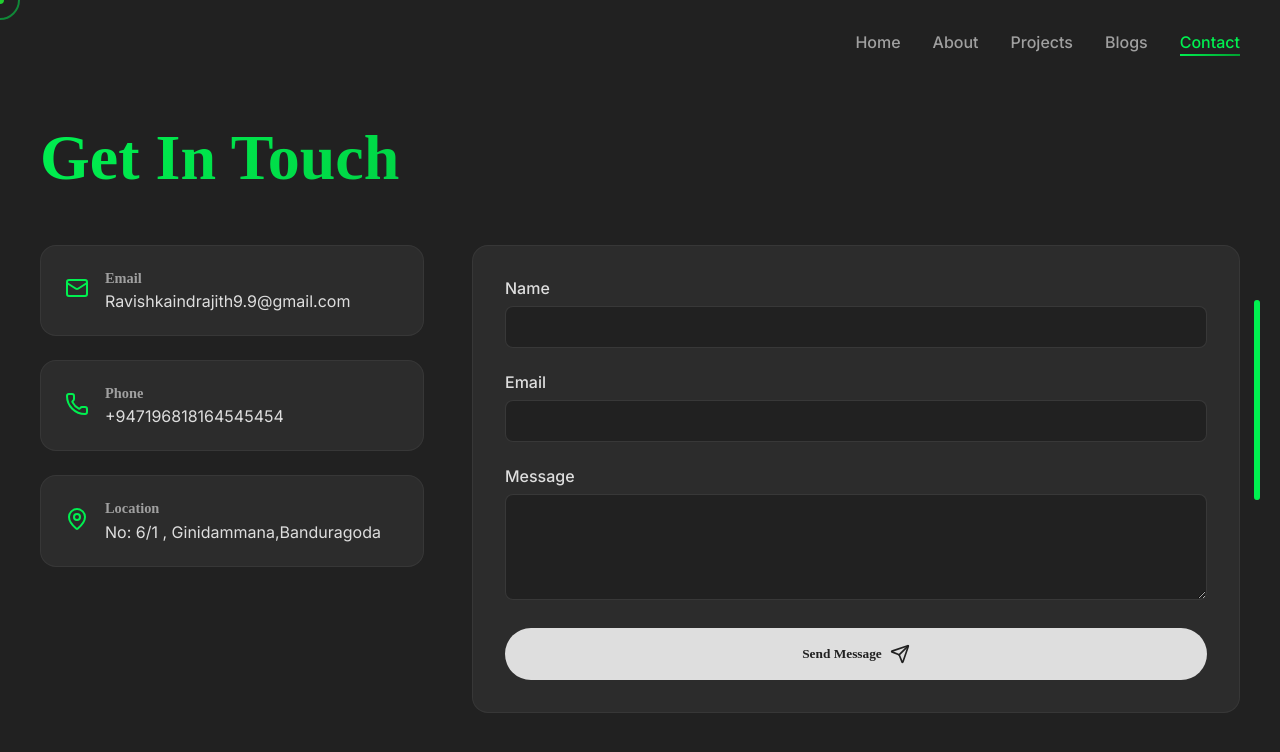
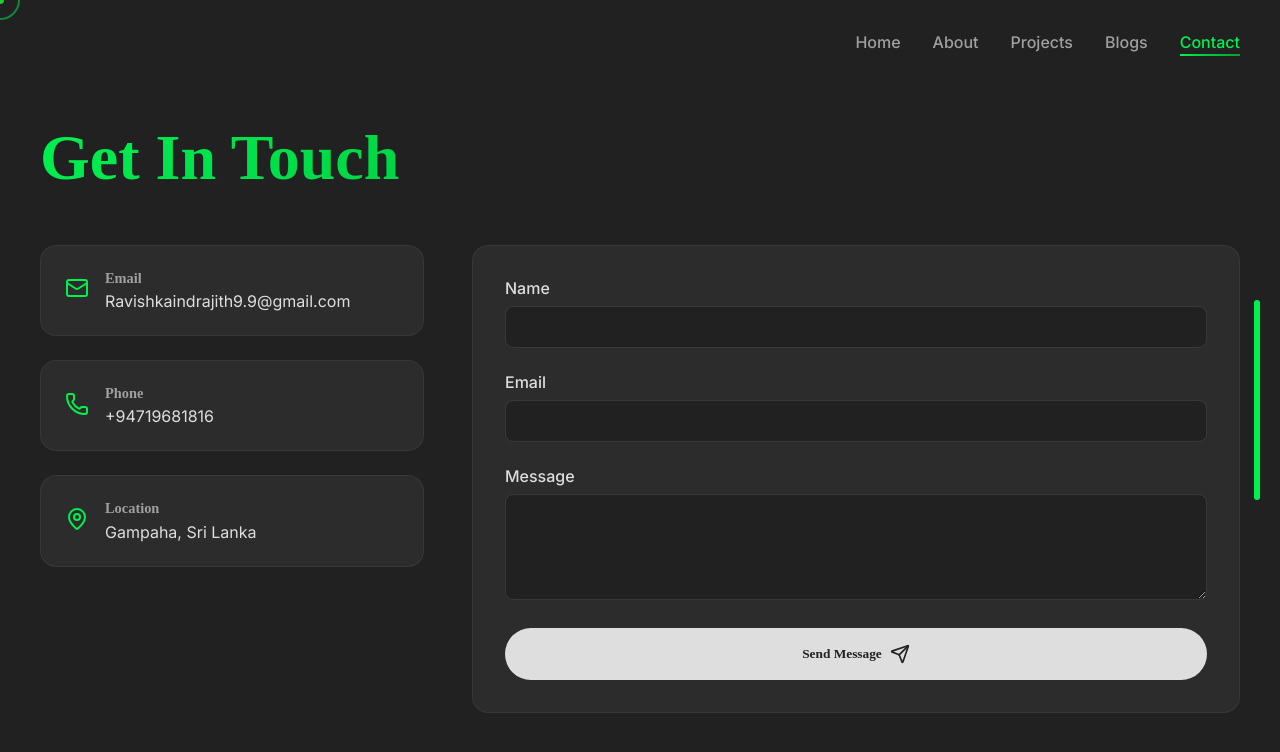
Before and after one commit to ravi1280/Portfolio, a React (Vite) app: page /contact in a window 1280 px wide. Shown: the top 752 px of the page. Built offline with nearby package versions, Linux system fonts and the light colour scheme; a web font is replaced by a local one.

Commit message:
Update Contact.jsx

```diff
--- a/src/pages/Contact.jsx
+++ b/src/pages/Contact.jsx
@@ -25,8 +25,8 @@ const Contact = () => {
 
   const contactInfo = [
     { icon: <Mail size={24} />, label: 'Email', value: 'Ravishkaindrajith9.9@gmail.com' },
-    { icon: <Phone size={24} />, label: 'Phone', value: '+947196818164545454' },
-    { icon: <MapPin size={24} />, label: 'Location', value: 'No: 6/1 , Ginidammana,Banduragoda' },
+    { icon: <Phone size={24} />, label: 'Phone', value: '+94719681816' },
+    { icon: <MapPin size={24} />, label: 'Location', value: 'Gampaha, Sri Lanka' },
   ];
 
   return (
```
